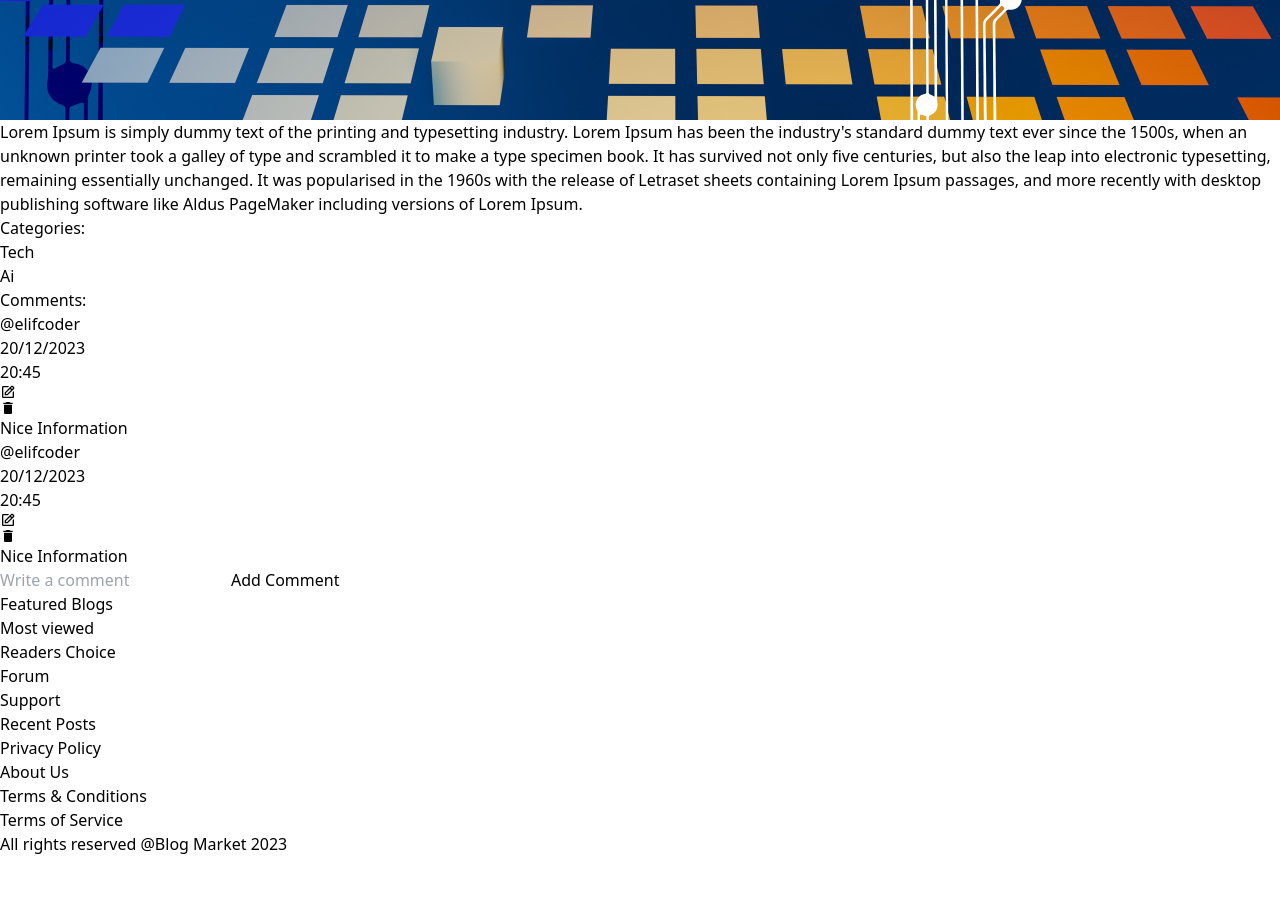
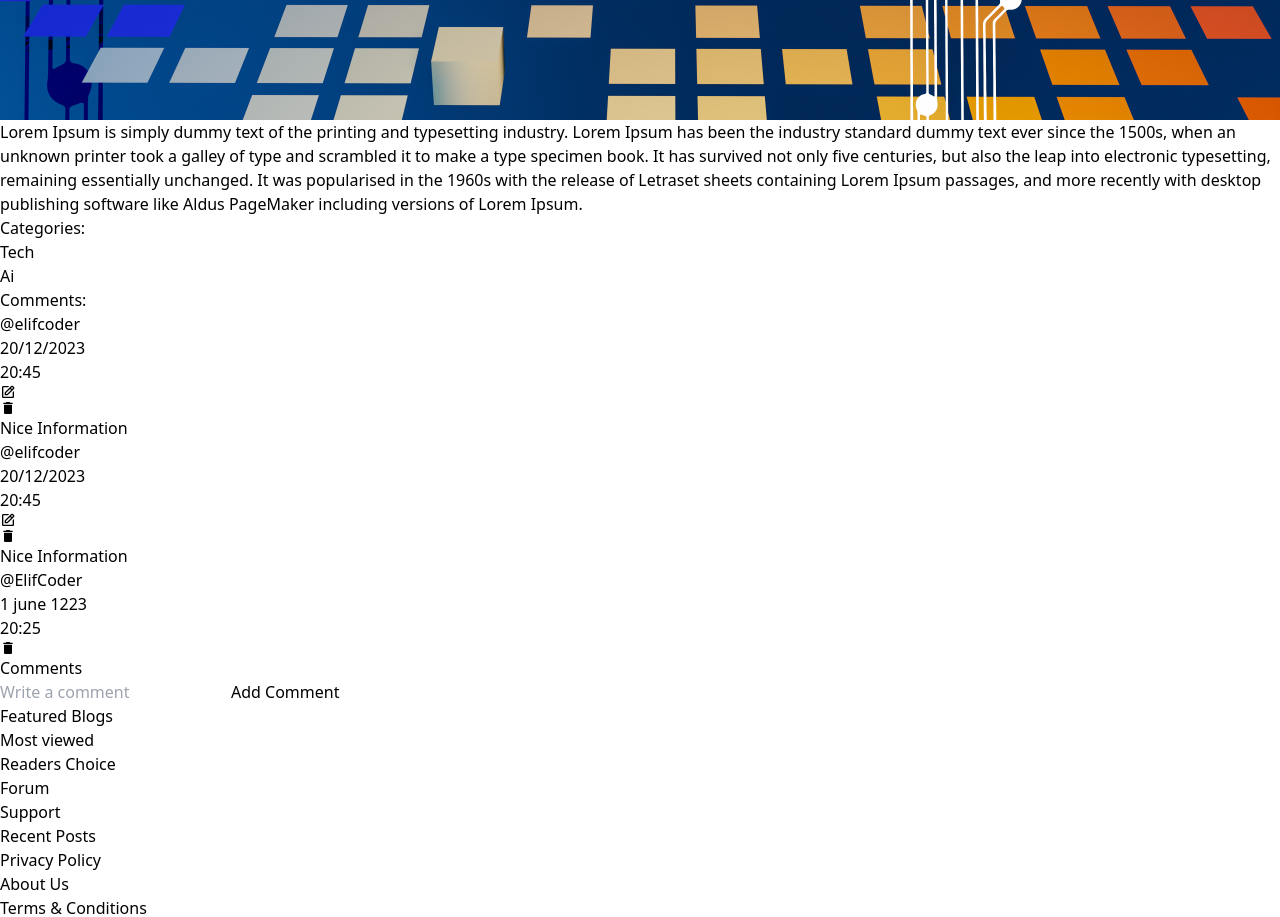
Before and after one commit to aLamba570/mern-blog, a React (Vite) app in the folder frontend/: page /posts/post/1 in a window 1280 px wide. Shown: the part 840-1757 px from the top of the page. Before the commit the page ends 1696 px from the top, so only its background shows below. Built offline with nearby package versions, Linux system fonts and the light colour scheme.

Commit message:
minor changes

```diff
--- /dev/null
+++ b/frontend/src/components/Comments.jsx
@@ -0,0 +1,29 @@
+
+import { MdDelete } from "react-icons/md";
+
+const Comments = () => {
+  return (
+    <div className="px-2 py-2 bg-gray-200 rounded-lg my-2">
+      <div className="flex items-center justify-between">
+        <h3 className="font-bold text-gray-600">@ElifCoder</h3>
+        <div className="flex justify-center items-center space-x-4">
+          <p>1 june 1223</p>
+          <p>20:25</p>
+
+            <div className="flex items-center justify-center space-x-2">
+              <p
+                className="cursor-pointer"
+
+              >
+                <MdDelete />
+              </p>
+            </div>
+
+        </div>
+      </div>
+      <p className="px-4 mt-2">Comments</p>
+    </div>
+  );
+};
+
+export default Comments;
--- a/frontend/src/pages/PostDetails.jsx
+++ b/frontend/src/pages/PostDetails.jsx
@@ -3,6 +3,7 @@
 import { BiEdit } from "react-icons/bi";
 import { MdDelete } from "react-icons/md";
 import mine from "../components/mine.jpg";
+import Comments from "../components/Comments";
 
 const PostDetails = () => {
   return (
@@ -36,7 +37,7 @@
         <img src={mine} alt=" " className="h-[400px] w-full object-cover" />
         <p className="mx-auto mt-8">
           Lorem Ipsum is simply dummy text of the printing and typesetting
-          industry. Lorem Ipsum has been the industry's standard dummy text ever
+          industry. Lorem Ipsum has been the industry  standard dummy text ever
           since the 1500s, when an unknown printer took a galley of type and
           scrambled it to make a type specimen book. It has survived not only
           five centuries, but also the leap into electronic typesetting,
@@ -93,6 +94,7 @@
 
                 <p className="px-4 mt-2">Nice Information</p>
             </div>
+            <Comments/>
         </div>
 
         {/* write comment */}
```
Also changed, not shown: frontend/src/components/Loader.jsx (added, +14 -0 lines).
